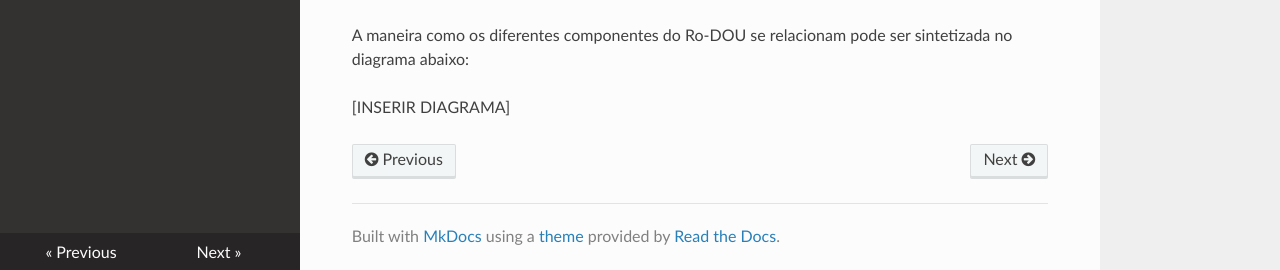
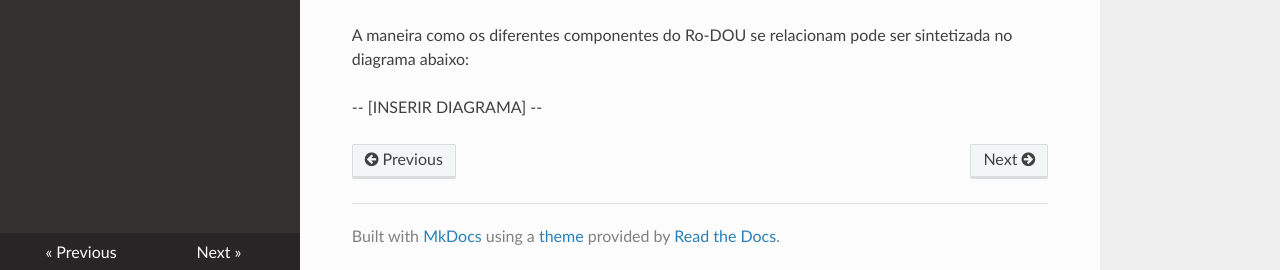
Before and after one commit to gestaogovbr/Ro-dou, an MkDocs documentation site: the page built from docs/docs/rodou.md, in a window 1280 px wide and 977 px high. Shown: the part 704-974 px from the top of the window. Built offline with MkDocs 1.6.1, drawn with Linux system fonts in a browser that asks for light colours; nearby versions of some CDN libraries.

```diff
--- a/docs/docs/rodou.md
+++ b/docs/docs/rodou.md
@@ -18,4 +18,4 @@ Nos arquivos YAML, é possível configurar os detalhes dos termos de pesquisa de
 
 A maneira como os diferentes componentes do Ro-DOU se relacionam pode ser sintetizada no diagrama abaixo:
 
-[INSERIR DIAGRAMA]
+-- [INSERIR DIAGRAMA] --
```
